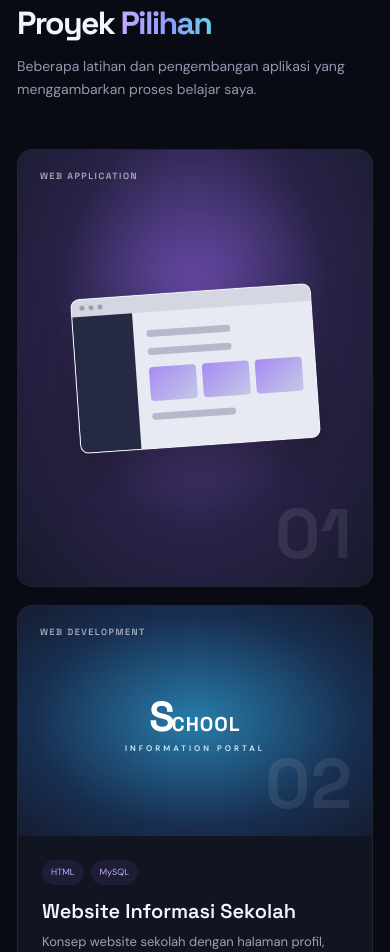
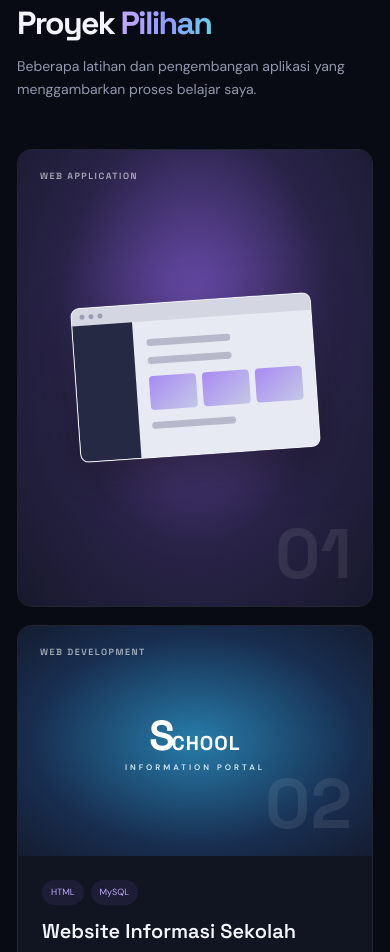
Before and after one commit to ndraren540/Portofolio, a plain HTML site: page index.html in a window 390 px wide. Shown: the part 2790-3742 px from the top of the page. Drawn offline with Linux system fonts and the light colour scheme.

Commit message:
Update style.css
Update an for Mobile Project card

```diff
--- a/style.css
+++ b/style.css
@@ -1796,3 +1796,60 @@ body.light-mode .hero-actions .button-ghost:hover {
     border-color: #7050c9;
     box-shadow: 0 5px 18px rgba(112, 80, 201, 0.25);
 }
+
+
+/* =====================================
+   MOBILE FIX - PROJECT CARD
+===================================== */
+
+@media (max-width: 620px) {
+
+    .project-featured {
+        display: block !important;
+        grid-column: auto !important;
+        grid-template-columns: 1fr !important;
+        height: auto !important;
+    }
+
+    .project-featured .project-art {
+        width: 100%;
+        min-height: 230px;
+    }
+
+    .project-featured .project-info {
+        display: block !important;
+        position: relative !important;
+        width: 100%;
+        height: auto !important;
+        padding: 24px !important;
+        opacity: 1 !important;
+        visibility: visible !important;
+        transform: none !important;
+    }
+
+    .project-featured .project-info h3 {
+        display: block !important;
+        color: #ffffff;
+        font-size: 20px;
+        margin-bottom: 12px;
+    }
+
+    .project-featured .project-info p {
+        display: block !important;
+        color: #b8b9c9;
+        font-size: 13px;
+        line-height: 1.7;
+    }
+
+    .project-featured .project-tags {
+        display: flex !important;
+        flex-wrap: wrap;
+        gap: 8px;
+        margin-bottom: 15px;
+    }
+
+    .project-featured .project-link {
+        display: inline-block !important;
+        margin-top: 12px;
+    }
+}
```
